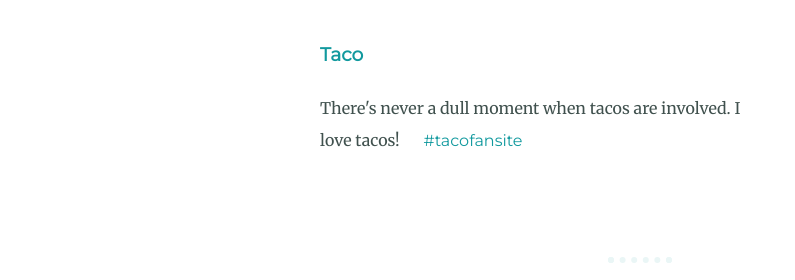
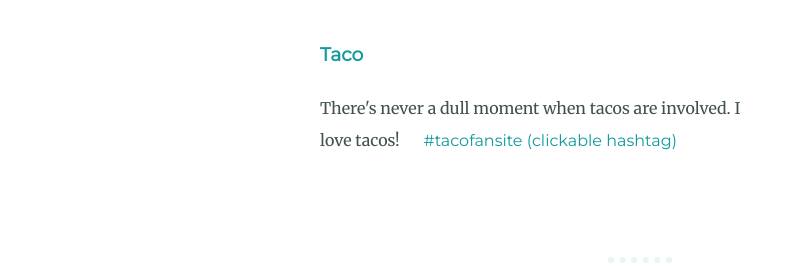
Before and after one commit to shs56413/Personal-Website, a plain HTML site: page index.html in a window 1280 px wide. Shown: the part 2060-2340 px from the top of the page, 0-795 px from the left. Drawn offline with Linux system fonts and the light colour scheme.

Commit message:
Update index.html

```diff
--- a/index.html
+++ b/index.html
@@ -36,7 +36,7 @@
         <div class="skill-row">
           <img class="taco-img" src="https://t3.ftcdn.net/jpg/02/26/33/74/240_F_226337492_p7oyWGtEj92XOMCZwmpH7SmMMKrnvJHb.jpg" alt="" style="border-radius: 100px;">
           <h3>Taco</h3>
-          <p>There's never a dull moment when tacos are involved. I love tacos! <a href="taco.html">#tacofansite</a> </p>
+          <p>There's never a dull moment when tacos are involved. I love tacos! <a href="taco.html">#tacofansite (clickable hashtag)</a> </p>
         </div>
       </div>
       <hr>
```
